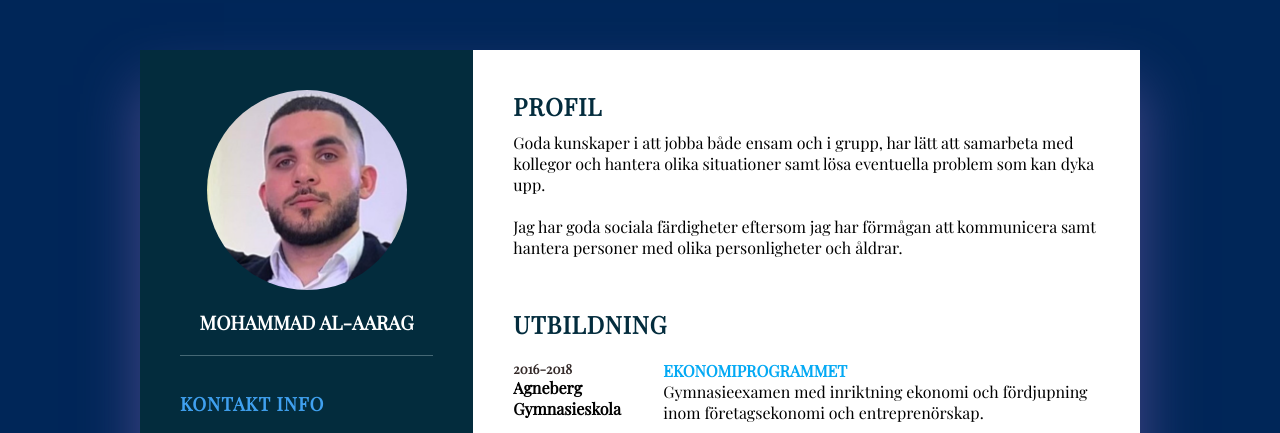
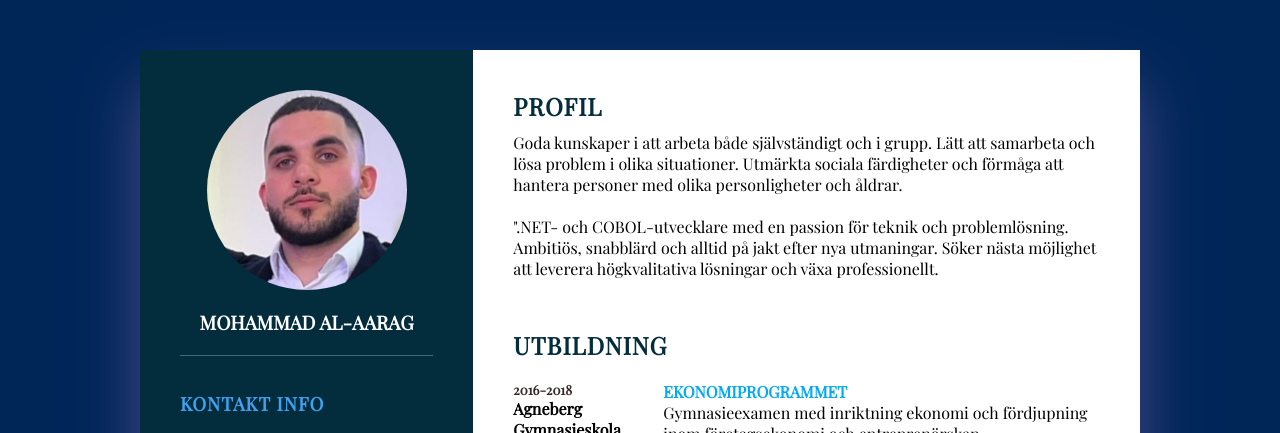
Before and after one commit to MoAl98/myCvSv, a plain HTML site: page index.html in a window 1280 px wide. Shown: the top 433 px of the page. Drawn offline with nearby package versions, Linux system fonts and the light colour scheme.

Commit message:
index.html

```diff
--- a/index.html
+++ b/index.html
@@ -91,9 +91,10 @@
             <div class="right_Side">
                 <div class="about">
                  <h2 class="title2">Profil</h2>
-                  <p> Goda kunskaper i att jobba både ensam och i grupp, har lätt att samarbeta med kollegor
-                    och hantera olika situationer samt lösa eventuella problem som kan dyka upp.<br><br>Jag har goda sociala färdigheter eftersom jag har
-                    förmågan att kommunicera samt hantera personer med olika personligheter och åldrar. </p>
+                  <p> Goda kunskaper i att arbeta både självständigt och i grupp. Lätt att samarbeta och lösa problem i olika situationer.
+                   Utmärkta sociala färdigheter och förmåga att hantera personer med olika personligheter och åldrar.<br><br>".NET- och COBOL-utvecklare med
+                   en passion för teknik och problemlösning. Ambitiös, snabblärd och alltid på jakt efter nya utmaningar.
+                   Söker nästa möjlighet att leverera högkvalitativa lösningar och växa professionellt.</p>
                 </div>
                 <div class="about">
                     <h2 class="title2">Utbildning</h2>
```
